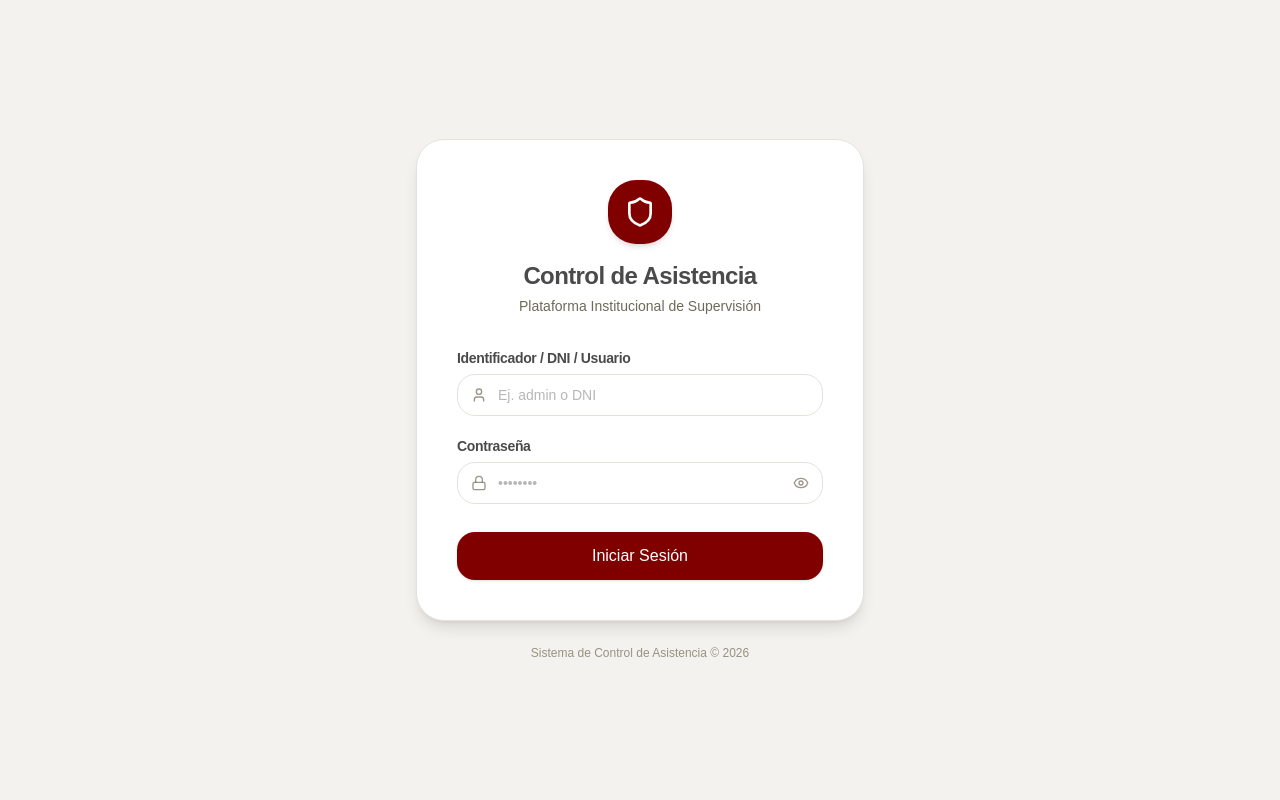
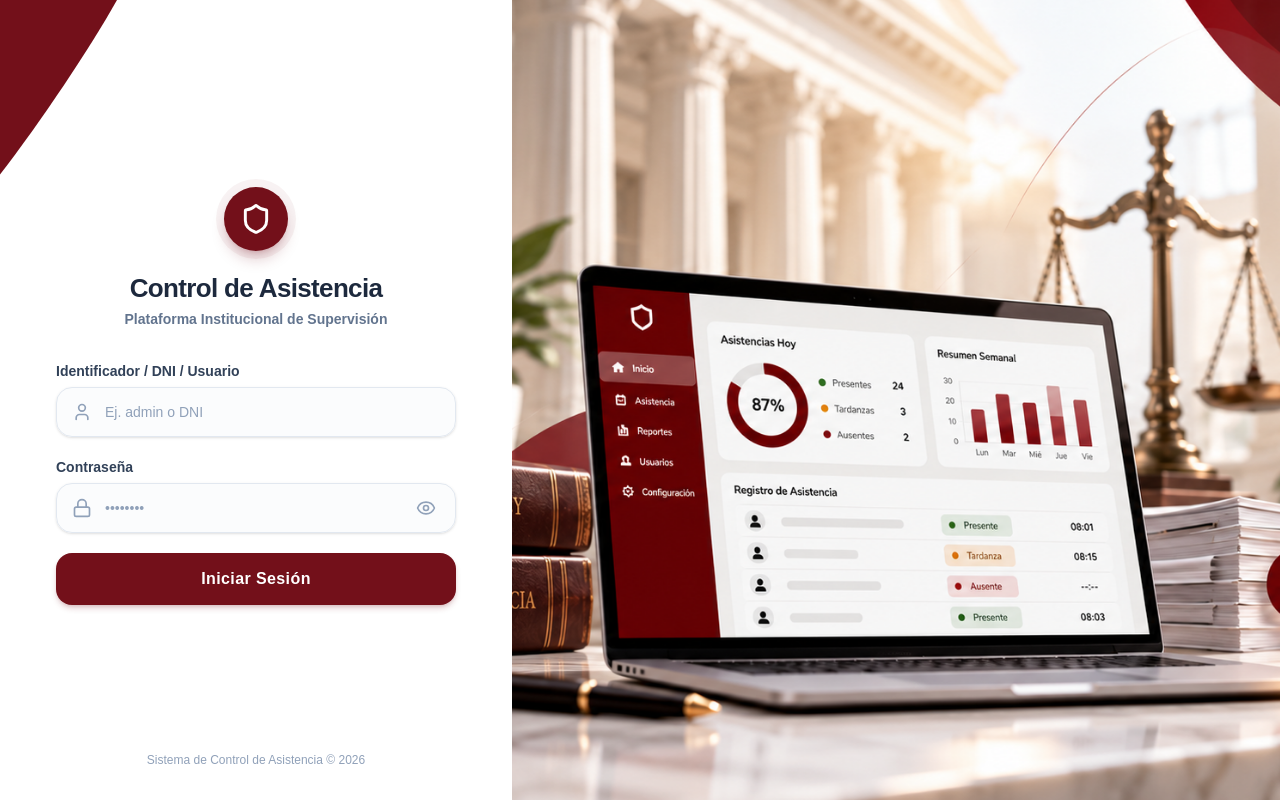
Before and after one commit to AntonioSotoAS/control-asistencia-admin, a React (Vite) app: page /login in a window 1280 px wide. Built offline with nearby package versions, Linux system fonts and the light colour scheme.

Commit message:
feat: add login page component and background image asset

```diff
--- a/src/features/auth/pages/LoginPage.tsx
+++ b/src/features/auth/pages/LoginPage.tsx
@@ -1,7 +1,6 @@
 import React, { useState, useEffect } from "react";
 import { useNavigate, useLocation } from "react-router";
-import { Shield, Lock, User, Eye, EyeOff, AlertCircle } from "lucide-react";
-import { Button, Input } from "@/components/ui";
+import { Shield, Lock, User, Eye, EyeOff, AlertCircle, Loader2 } from "lucide-react";
 import { useLoginMutation } from "../services/authApi";
 import { useAppDispatch } from "@/app/hooks";
 import { setCredentials } from "../services/authSlice";
@@ -101,88 +100,137 @@ export function LoginPage() {
     }
   };
 
+  return (
+    <div className="min-h-screen h-screen flex flex-col lg:flex-row overflow-hidden bg-white selection:bg-[#73101a] selection:text-white">
+      {/* Left Column: Form & Branding */}
+      <div className="w-full lg:w-[44%] xl:w-[40%] 2xl:w-[36%] shrink-0 h-full flex flex-col justify-between px-6 sm:px-12 lg:px-10 xl:px-14 py-6 sm:py-8 relative z-10 bg-white overflow-y-auto">
+        {/* Top-left decorative curved accent */}
+        <div className="absolute top-0 left-0 w-28 h-36 sm:w-36 sm:h-48 pointer-events-none select-none z-0">
+          <svg
+            viewBox="0 0 160 220"
+            className="w-full h-full text-[#73101a] fill-current"
+            preserveAspectRatio="none"
+          >
+            <path d="M0,0 L130,0 C100,55 45,140 0,200 Z" />
+          </svg>
+        </div>
 
-  return (
-    <div className="min-h-screen bg-suave flex items-center justify-center p-4 sm:p-6 lg:p-8">
-      <div className="w-full max-w-md">
-        {/* Card */}
-        <div className="bg-white rounded-card border border-linea shadow-lg p-6 sm:p-10">
-          {/* Logo & Header */}
+        {/* Decorative organic divider curve attaching to right edge */}
+        <svg
+          className="absolute top-0 -right-16 xl:-right-20 h-full w-16 xl:w-20 text-white fill-current pointer-events-none hidden lg:block z-20"
+          viewBox="0 0 100 1000"
+          preserveAspectRatio="none"
+        >
+          <path d="M0,0 L14,0 Q92,500 14,1000 L0,1000 Z" />
+        </svg>
+
+        {/* Empty space on top to balance vertical centering */}
+        <div className="h-6 shrink-0" />
+
+        {/* Form Container */}
+        <div className="w-full max-w-[380px] sm:max-w-[400px] mx-auto z-10 my-auto py-4">
+          {/* Emblem & Headers */}
           <div className="text-center mb-8">
-            <div className="inline-flex items-center justify-center w-16 h-16 rounded-card bg-guinda text-white shadow-md mb-4">
-              <Shield className="w-8 h-8 text-white" />
+            <div className="mx-auto w-16 h-16 rounded-full bg-[#73101a] text-white flex items-center justify-center shadow-lg shadow-[#73101a]/25 ring-8 ring-[#73101a]/5 mb-5 transition-transform duration-300 hover:scale-105">
+              <Shield className="w-8 h-8 text-white stroke-[2.2]" />
             </div>
-            <h1 className="text-2xl font-black text-carbon tracking-tight">
+            <h1 className="text-2xl sm:text-[26px] font-black text-slate-800 tracking-tight">
               Control de Asistencia
             </h1>
-            <p className="text-sm font-medium text-olivo mt-1">
+            <p className="text-xs sm:text-sm font-semibold text-slate-500 mt-1">
               Plataforma Institucional de Supervisión
             </p>
           </div>
 
           {/* Error alert */}
           {errorMessage && (
-            <div className="mb-6 p-4 rounded-field bg-rose-50 border border-rose-200 text-rose-800 text-xs flex items-start gap-3 animate-in fade-in">
+            <div className="mb-5 p-3.5 rounded-2xl bg-rose-50 border border-rose-200 text-rose-800 text-xs flex items-start gap-2.5 animate-in fade-in shadow-sm">
               <AlertCircle className="w-4 h-4 shrink-0 text-rose-600 mt-0.5" />
-              <div className="flex-1 font-semibold">{errorMessage}</div>
+              <div className="flex-1 font-semibold leading-relaxed">{errorMessage}</div>
             </div>
           )}
 
           {/* Form */}
-          <form onSubmit={handleSubmit} className="space-y-5">
-            <Input
-              label="Identificador / DNI / Usuario"
+          <form onSubmit={handleSubmit} className="space-y-4 sm:space-y-5">
+            <div className="space-y-1.5 text-left">
+              <label className="block text-xs sm:text-sm font-bold text-slate-700">
+                Identificador / DNI / Usuario
+              </label>
+              <div className="relative flex items-center">
+                <User className="w-5 h-5 text-slate-400 absolute left-4 pointer-events-none" />
+                <input
                   type="text"
                   placeholder="Ej. admin o DNI"
                   value={identificador}
                   onChange={(e) => setIdentificador(e.target.value)}
-              leftIcon={<User className="w-4 h-4" />}
                   autoComplete="username"
                   required
+                  className="w-full pl-12 pr-4 py-3 sm:py-3.5 rounded-2xl border border-slate-200 bg-[#f8fafc]/50 focus:bg-white text-slate-800 placeholder:text-slate-400 text-sm font-medium focus:outline-none focus:border-[#73101a] focus:ring-4 focus:ring-[#73101a]/10 transition-all shadow-sm"
                 />
+              </div>
+            </div>
 
-            <Input
-              label="Contraseña"
+            <div className="space-y-1.5 text-left">
+              <label className="block text-xs sm:text-sm font-bold text-slate-700">
+                Contraseña
+              </label>
+              <div className="relative flex items-center">
+                <Lock className="w-5 h-5 text-slate-400 absolute left-4 pointer-events-none" />
+                <input
                   type={showPassword ? "text" : "password"}
                   placeholder="••••••••"
                   value={password}
                   onChange={(e) => setPassword(e.target.value)}
-              leftIcon={<Lock className="w-4 h-4" />}
-              rightIcon={
+                  autoComplete="current-password"
+                  required
+                  className="w-full pl-12 pr-12 py-3 sm:py-3.5 rounded-2xl border border-slate-200 bg-[#f8fafc]/50 focus:bg-white text-slate-800 placeholder:text-slate-400 text-sm font-medium focus:outline-none focus:border-[#73101a] focus:ring-4 focus:ring-[#73101a]/10 transition-all shadow-sm"
+                />
                 <button
                   type="button"
                   onClick={() => setShowPassword(!showPassword)}
-                  className="hover:text-carbon cursor-pointer transition"
+                  className="absolute right-4 text-slate-400 hover:text-slate-700 transition p-1 cursor-pointer"
                   tabIndex={-1}
+                  aria-label={showPassword ? "Ocultar contraseña" : "Ver contraseña"}
                 >
                   {showPassword ? (
-                    <EyeOff className="w-4 h-4" />
+                    <EyeOff className="w-5 h-5" />
                   ) : (
-                    <Eye className="w-4 h-4" />
+                    <Eye className="w-5 h-5" />
                   )}
                 </button>
-              }
-              autoComplete="current-password"
-              required
-            />
-
-            <Button
-              type="submit"
-              variant="primary"
-              size="lg"
-              className="w-full mt-2 font-bold"
-              isLoading={isLoading}
-            >
-              Iniciar Sesión
-            </Button>
-          </form>
-
+              </div>
             </div>
 
-        {/* Footer info */}
-        <div className="text-center mt-6 text-xs text-olivo/70 font-medium">
+            <button
+              type="submit"
+              disabled={isLoading}
+              className="w-full py-3.5 px-6 rounded-2xl bg-[#73101a] hover:bg-[#5e0c15] active:bg-[#4d0911] text-white font-bold text-sm sm:text-base tracking-wide shadow-md shadow-[#73101a]/20 hover:shadow-lg transition-all duration-200 flex items-center justify-center gap-2 cursor-pointer active:scale-[0.99] disabled:opacity-60 disabled:cursor-not-allowed mt-3"
+            >
+              {isLoading ? (
+                <>
+                  <Loader2 className="w-5 h-5 animate-spin" />
+                  <span>Iniciando sesión...</span>
+                </>
+              ) : (
+                "Iniciar Sesión"
+              )}
+            </button>
+          </form>
+        </div>
+
+        {/* Footer */}
+        <footer className="mt-4 text-center text-xs text-slate-400 font-medium z-10 shrink-0">
           Sistema de Control de Asistencia &copy; {new Date().getFullYear()}
+        </footer>
       </div>
+
+      {/* Right Column: Visual Showcase */}
+      <div className="hidden lg:block lg:flex-1 h-full relative overflow-hidden bg-[#e6e2da] select-none">
+        <img
+          src="/img/login/fondo_derecho_control_asistencia.png"
+          alt="Control de Asistencia"
+          className="w-full h-full object-cover object-center scale-[1.01]"
+        />
       </div>
     </div>
   );
```
Also changed, not shown: public/img/login/fondo_derecho_control_asistencia.png (added). Lines whose indentation alone changed are shown as unchanged.
